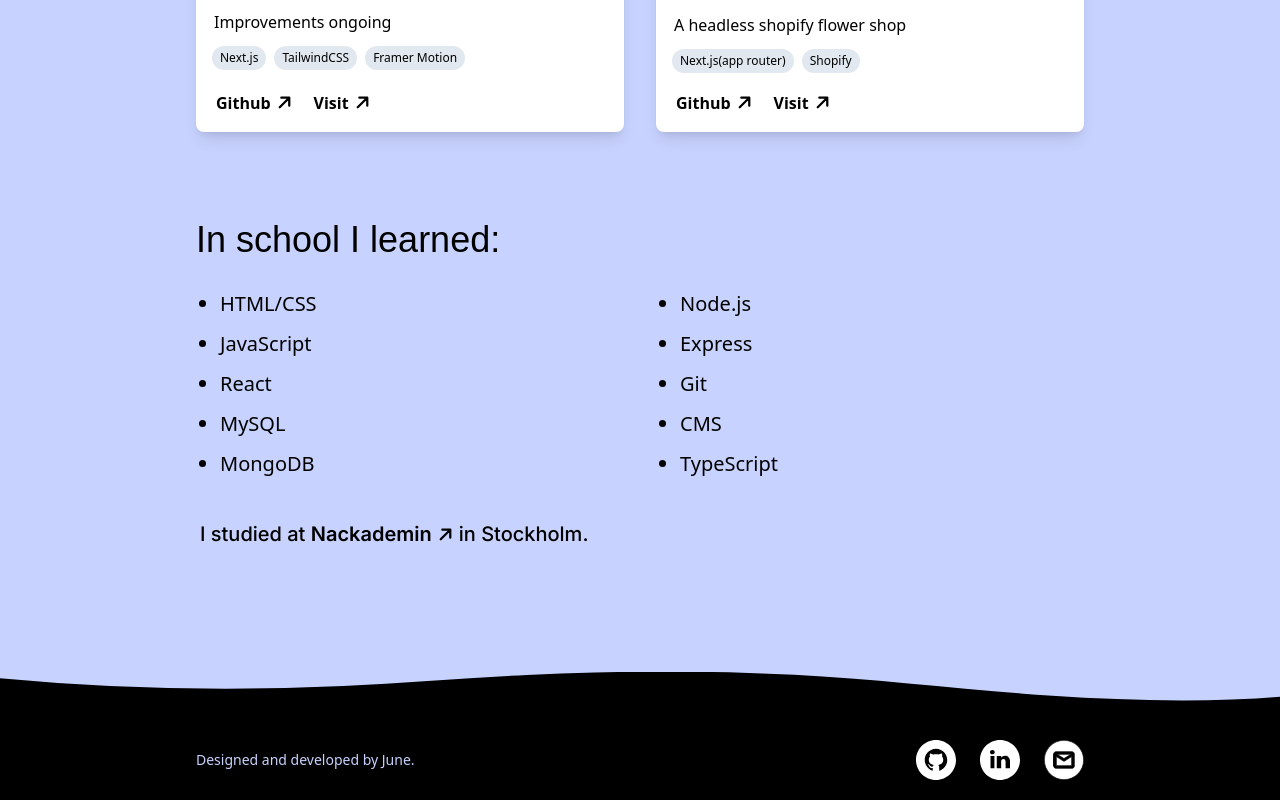
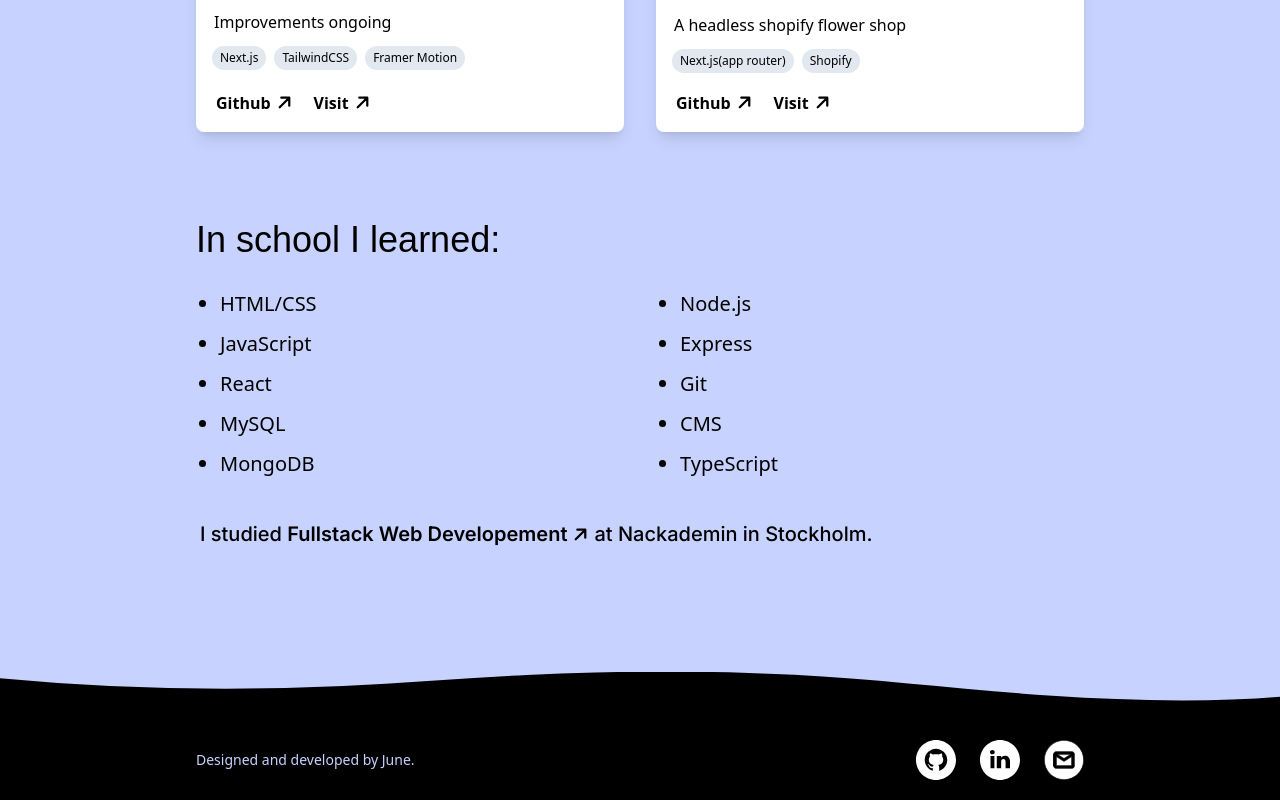
Before and after one commit to june7001/portfolio, a Next.js app: page / in a window 1280 px wide. Shown: the part 1072-1872 px from the top of the page. Built offline with nearby package versions, Linux system fonts and the light colour scheme; a web font is replaced by a local one.

Commit message:
update content

```diff
--- a/app/page.js
+++ b/app/page.js
@@ -66,14 +66,14 @@ export default function Home() {
           </ul>
         </div>
         <p className="ml-[4px] py-3 font-main text-xl font-medium ">
-          I studied at{" "}
+          I studied{" "}
           <ArrowLink
             href="https://nackademin.se/utbildningar/webbutvecklare-fullstack-open-source/"
             newTab
           >
-            Nackademin
+            Fullstack Web Developement
           </ArrowLink>
-          in Stockholm.
+          at Nackademin in Stockholm.
         </p>
       </section>
     </div>
```
